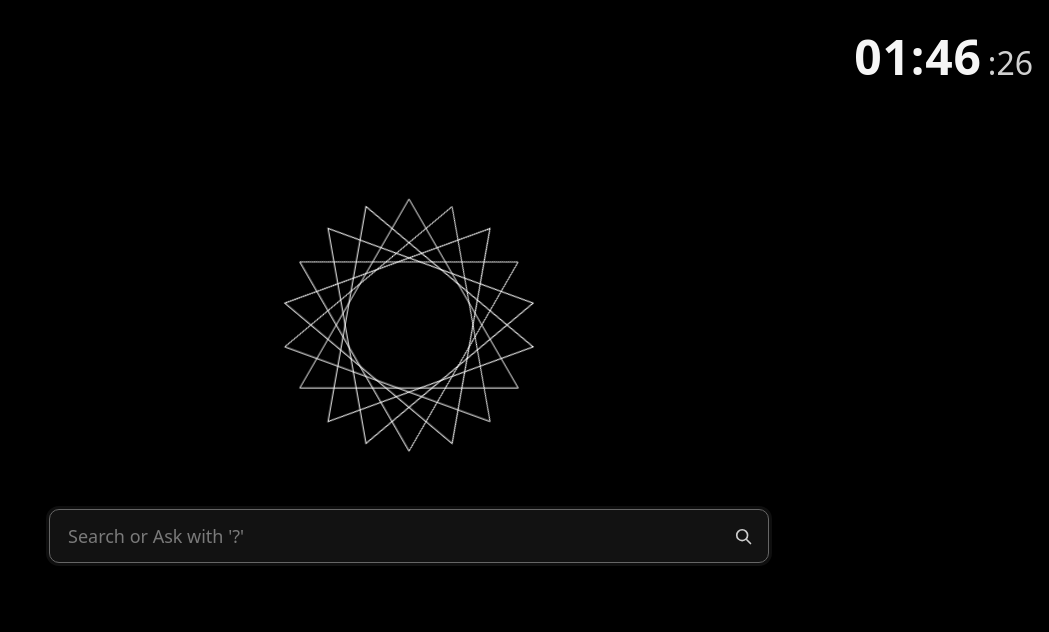
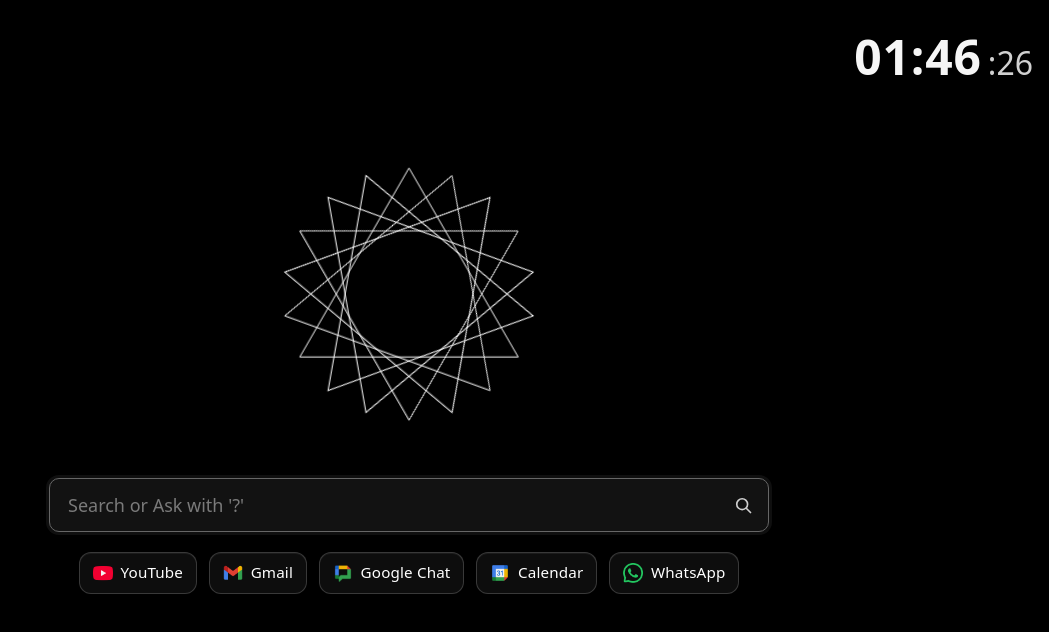
Before and after one commit to gabriel-pinheiro/notnull-newtab, a browser extension: page index.html in a window 1280 px wide. Shown: the whole page, without its empty margins (231-1280 px from the left). Drawn offline with Linux system fonts and the light colour scheme.

Commit message:
Added Quick Links

```diff
--- a/index.html
+++ b/index.html
@@ -4,6 +4,7 @@
     <meta charset="utf-8" />
     <meta name="viewport" content="width=device-width, initial-scale=1" />
     <title>New Tab</title>
+    <link rel="icon" href="assets/icon.png" type="image/png" />
     <link rel="preconnect" href="https://www.google.com" />
     <link rel="preconnect" href="https://chatgpt.com" />
     <link rel="stylesheet" href="styles.css" />
@@ -38,6 +39,50 @@
           </button>
         </div>
       </form>
+      <nav class="quick-links" aria-label="Quick links">
+      <ul class="ql-list">
+        <li class="ql-item">
+          <a class="ql-link" href="https://youtube.com/" target="_blank" rel="noopener noreferrer">
+            <span class="ql-icon" aria-hidden="true">
+                <img src="assets/youtube.png" alt="" width="20" height="20" loading="lazy" decoding="async" />
+            </span>
+            <span class="ql-label">YouTube</span>
+          </a>
+        </li>
+        <li class="ql-item">
+          <a class="ql-link" href="https://gmail.com/" target="_blank" rel="noopener noreferrer">
+            <span class="ql-icon" aria-hidden="true">
+                <img src="assets/gmail.png" alt="" width="20" height="20" loading="lazy" decoding="async" />
+            </span>
+            <span class="ql-label">Gmail</span>
+          </a>
+        </li>
+        <li class="ql-item">
+          <a class="ql-link" href="https://chat.google.com/" target="_blank" rel="noopener noreferrer">
+            <span class="ql-icon" aria-hidden="true">
+                <img src="assets/google-chat.png" alt="" width="20" height="20" loading="lazy" decoding="async" />
+            </span>
+            <span class="ql-label">Google Chat</span>
+          </a>
+        </li>
+        <li class="ql-item">
+          <a class="ql-link" href="https://calendar.google.com/" target="_blank" rel="noopener noreferrer">
+            <span class="ql-icon" aria-hidden="true">
+                <img src="assets/calendar.png" alt="" width="20" height="20" loading="lazy" decoding="async" />
+            </span>
+            <span class="ql-label">Calendar</span>
+          </a>
+        </li>
+        <li class="ql-item">
+          <a class="ql-link" href="https://web.whatsapp.com/" target="_blank" rel="noopener noreferrer">
+            <span class="ql-icon" aria-hidden="true">
+                <img src="assets/whatsapp.png" alt="" width="20" height="20" loading="lazy" decoding="async" />
+            </span>
+            <span class="ql-label">WhatsApp</span>
+          </a>
+        </li>
+      </ul>
+      </nav>
     </main>
     <script src="script.js" defer></script>
   </body>
--- a/styles.css
+++ b/styles.css
@@ -160,3 +160,33 @@ body {
   .triangles.loading svg { animation: none !important; }
   .triangles.loading .poly { animation: none !important; }
 }
+
+.quick-links { margin-top: 0.25rem; display: flex; justify-content: center; padding: 0 1rem; }
+.ql-list { list-style: none; display: flex; flex-wrap: wrap; gap: 0.75rem; padding: 0; margin: 0 auto; max-width: 720px; justify-content: center; }
+.ql-item { flex: 0 1 auto; }
+.ql-link {
+  --bg: color-mix(in oklab, white 5%, transparent);
+  --border: color-mix(in oklab, currentColor 18%, transparent);
+  --shadow: color-mix(in oklab, black 12%, transparent);
+  display: inline-flex;
+  align-items: center;
+  gap: 0.5rem;
+  padding: 0.6rem 0.8rem;
+  border-radius: 12px;
+  border: 1px solid var(--border);
+  background: var(--bg);
+  color: inherit;
+  text-decoration: none;
+  box-shadow: 0 1px 2px var(--shadow), inset 0 1px 0 rgba(255,255,255,0.06);
+  transition: transform 150ms ease, background 150ms ease, box-shadow 150ms ease, border-color 150ms ease;
+}
+.ql-link:hover { transform: translateY(-1px); background: color-mix(in oklab, white 10%, transparent); box-shadow: 0 6px 16px color-mix(in oklab, black 16%, transparent), inset 0 1px 0 rgba(255,255,255,0.08); }
+.ql-link:active { transform: translateY(0); box-shadow: 0 2px 6px color-mix(in oklab, black 18%, transparent) inset; }
+.ql-icon { width: 1.25rem; height: 1.25rem; display: inline-flex; align-items: center; justify-content: center; opacity: 0.95; }
+.ql-icon img { width: 20px; height: 20px; display: block; filter: drop-shadow(0 0 0 transparent); border-radius: 4px; }
+.ql-label { font-size: 0.95rem; line-height: 1; letter-spacing: 0.01em; white-space: nowrap; }
+@media (max-width: 480px) {
+  .ql-list { gap: 0.5rem; }
+  .ql-link { padding: 0.52rem 0.7rem; border-radius: 10px; }
+  .ql-label { font-size: 0.9rem; }
+}
```
Also changed, not shown: assets/calendar.png (added), assets/gmail.png (added), assets/google-chat.png (added), assets/icon.png (added), assets/whatsapp.png (added), assets/youtube.png (added).
